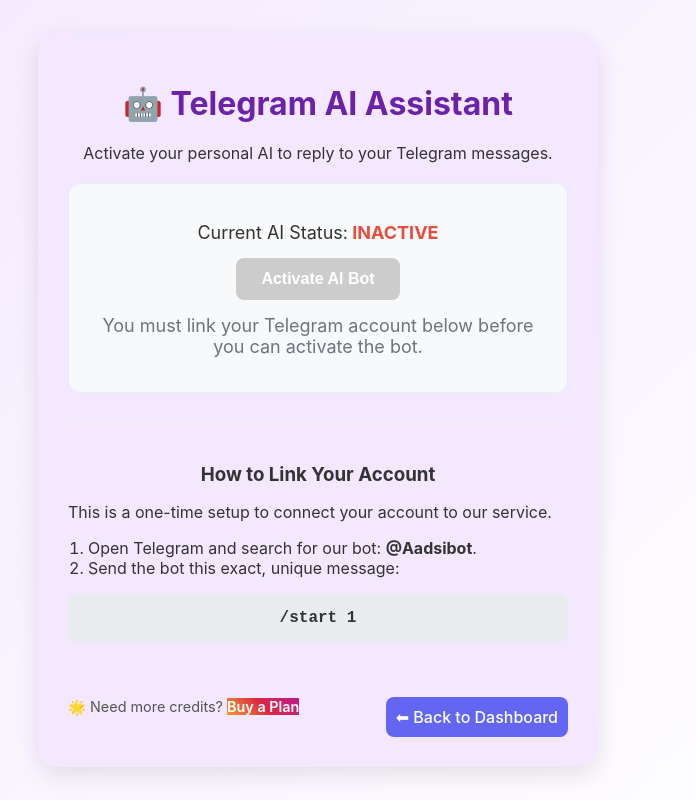
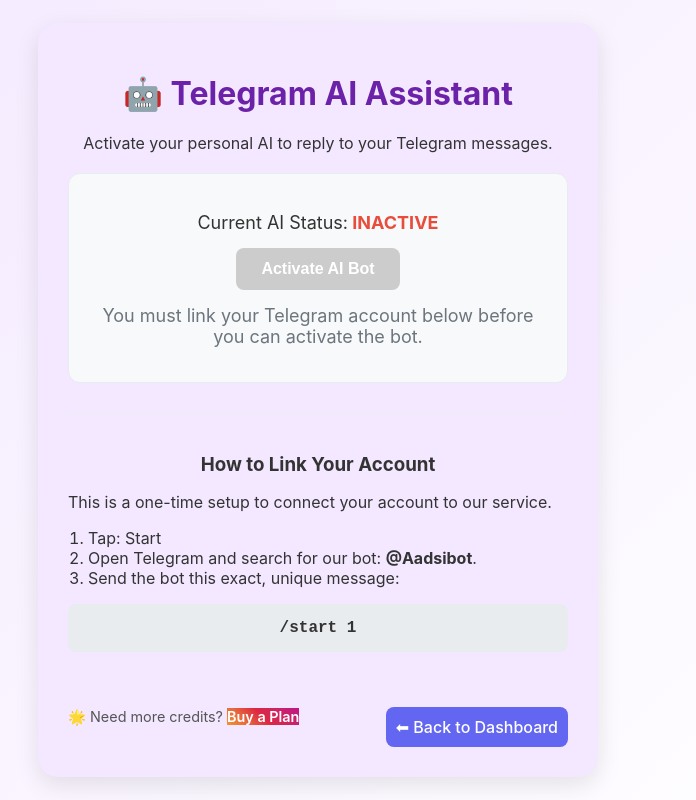
Before and after one commit to sakshigithubssuk/Aadsibot, a React (Vite) app in the folder frontend/: page /chat in a window 1280 px wide. Shown: the whole page, without its empty margins (322-1018 px from the left). Built offline with nearby package versions, Linux system fonts and the light colour scheme; sample sign-in values are in the browser's storage.

Commit message:
Update Chat.jsx

```diff
--- a/frontend/src/components/Chat.jsx
+++ b/frontend/src/components/Chat.jsx
@@ -71,6 +71,7 @@
           <h3>How to Link Your Account</h3>
           <p>This is a one-time setup to connect your account to our service.</p>
           <ol>
+            <li>Tap: Start</li>
             <li>Open Telegram and search for our bot: <strong>@Aadsibot</strong>.</li>
             <li>Send the bot this exact, unique message:</li>
           </ol>
```
